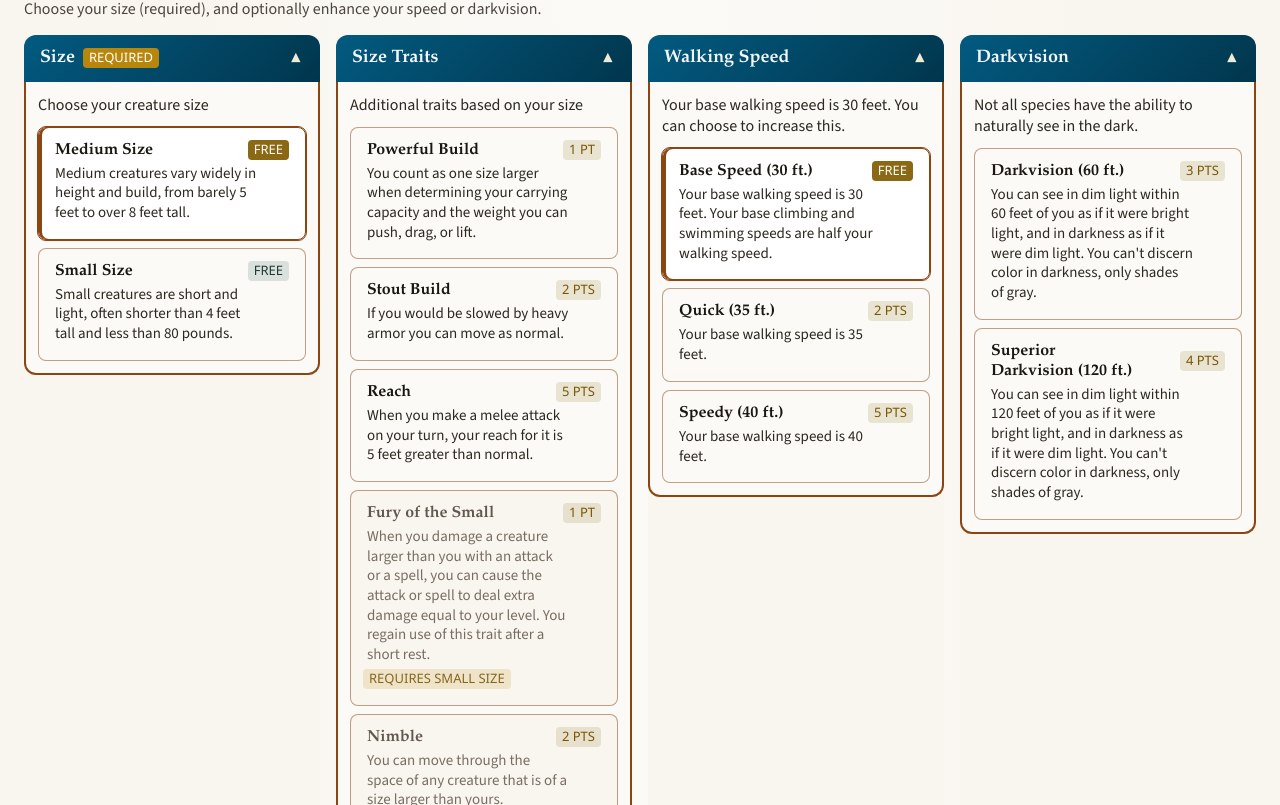
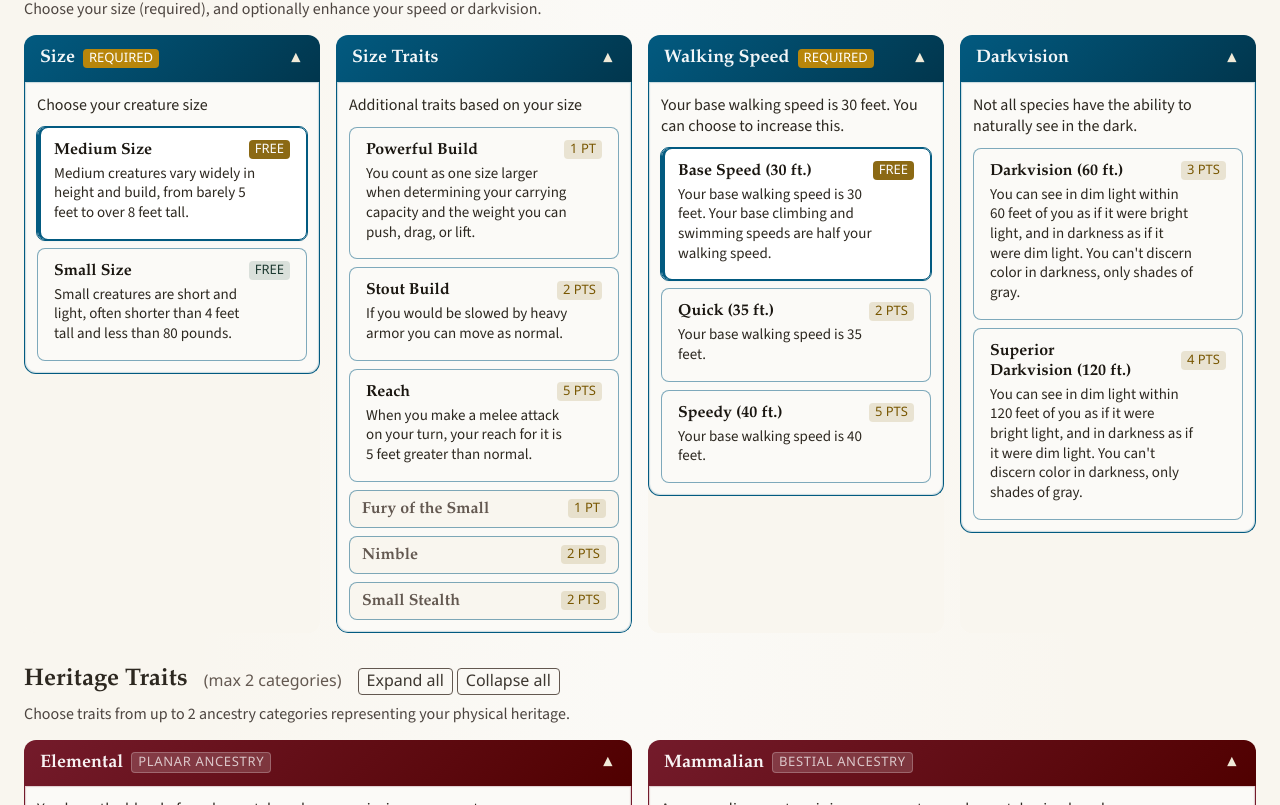
Before and after one commit to jeffwain/5e-ancestry-builder, a React (Vite) app: page / in a window 1280 px wide. Shown: the part 195-1000 px from the top of the page. Built offline with nearby package versions, Linux system fonts and the light colour scheme; a web font is replaced by a local one.

Commit message:
S s s s style updates

```diff
--- a/public/data/traits.json
+++ b/public/data/traits.json
@@ -74,6 +74,7 @@
     "speed": {
       "name": "Walking Speed",
       "description": "Your base walking speed is 30 feet. You can choose to increase this.",
+      "required": true,
       "traits": [
         {
           "id": "speed-base",
--- a/src/App.jsx
+++ b/src/App.jsx
@@ -12,19 +12,26 @@ function AppContent() {
     prebuiltAncestries,
     allTraits,
     defaultTraits,
+    requiredCategories,
     loading,
     error
   } = useTraitData();
 
-  const { setDefaults, setAllTraits, selectedTraits } = useCharacter();
+  const { setDefaults, setAllTraits, setRequiredCategories, selectedTraits } = useCharacter();
   const [showSummary, setShowSummary] = useState(false);
 
-  // Set all traits for lookup when data loads
+  // Set all traits and required categories when data loads
   useEffect(() => {
     if (allTraits && Object.keys(allTraits).length > 0) {
       setAllTraits(allTraits);
     }
   }, [allTraits, setAllTraits]);
+
+  useEffect(() => {
+    if (requiredCategories?.length > 0) {
+      setRequiredCategories(requiredCategories);
+    }
+  }, [requiredCategories, setRequiredCategories]);
 
   // Auto-select default traits when data loads
   useEffect(() => {
--- a/src/components/Layout/Layout.css
+++ b/src/components/Layout/Layout.css
@@ -235,16 +235,20 @@
   margin-bottom: var(--space-8);
 }
 
+.layout .section-header {
+  gap: var(--space-4);
+  margin: 0 0 var(--space-2);
+}
+
 .layout .section-title {
+  align-items: center;
+  color: var(--color-ink-800);
+  display: flex;
   font-family: var(--font-display);
   font-size: var(--text-xl);
   font-weight: 600;
-  color: var(--color-ink-800);
-  display: flex;
-  align-items: center;
   gap: var(--space-2);
-  margin: 0 0 var(--space-2);
-  flex: 1;
+  /* flex: 1; */
 }
 
 .layout .section-header-controls {
--- a/src/components/TraitCard/TraitCard.css
+++ b/src/components/TraitCard/TraitCard.css
@@ -1,7 +1,7 @@
 /* TraitCard component styles */
 .card-trait {
   background: var(--color-parchment-50);
-  border: 0.0625rem solid oklch(from var(--color-heritage) l c h / 0.5);
+  border: 0.0625rem solid oklch(from var(--category-border) l c h / 0.5);
   border-radius: var(--radius-md);
   cursor: pointer;
   display: flex;
@@ -25,26 +25,35 @@
 
 .card-trait.selected {
   background-color: var(--color-card-bg-selected);
-  outline: 0.0625rem solid var(--color-heritage);
-  border-color: var(--color-heritage);
-  box-shadow: var(--shadow-sm), inset 0.1875rem 0 var(--color-heritage);
+  outline: 0.0625rem solid var(--category-border);
+  border-color: var(--category-border);
+  box-shadow: var(--shadow-sm), inset 0.1875rem 0 var(--category-border);
 }
 
 .card-trait.selected:hover,
 .card-trait.selected:focus-visible,
 .card-trait.selected:active {
-  box-shadow: var(--shadow-sm), inset 0.1875rem 0 var(--color-heritage);
+  box-shadow: var(--shadow-sm), inset 0.1875rem 0 var(--category-border);
 }
 
 .card-trait.disabled {
   background: var(--color-parchment-100);
   color: var(--color-ink-500);
-  cursor: not-allowed;
+  cursor: default;
 }
 
 .card-trait.disabled:hover {
   transform: none;
   box-shadow: none;
+}
+
+/* Locked state - selected but can't be deselected (required category) */
+.card-trait.locked {
+  cursor: default;
+}
+
+.card-trait.locked:hover {
+  box-shadow: var(--shadow-sm), inset 0.1875rem 0 var(--category-border);
 }
 
 .card-trait.required:not(:has(.option.selected)) {
--- a/src/components/TraitCard/TraitCard.jsx
+++ b/src/components/TraitCard/TraitCard.jsx
@@ -6,13 +6,16 @@ export function TraitCard({ trait, compact = false }) {
     toggleTrait,
     isTraitSelected,
     canSelectTrait,
+    canDeselectTrait,
     selectedOptions,
     setTraitOption
   } = useCharacter();
 
   const selected = isTraitSelected(trait.id);
   const { canSelect, reason } = canSelectTrait(trait);
+  const { canDeselect, reason: lockedReason } = canDeselectTrait(trait);
   const disabled = !selected && !canSelect;
+  const locked = selected && !canDeselect; // Can't deselect (required category)
   const hasOptions = trait.options && trait.options.length > 0;
   const selectedOptionId = selectedOptions[trait.id];
 
@@ -59,6 +62,7 @@ export function TraitCard({ trait, compact = false }) {
     'card-trait',
     selected && 'selected',
     disabled && 'disabled',
+    locked && 'locked',
     trait.required && 'required',
     hasOptions && 'has-options',
     compact && 'compact'
@@ -84,6 +88,7 @@ export function TraitCard({ trait, compact = false }) {
         role="checkbox"
         aria-checked={selected}
         tabIndex={0}
+        title={trait.description}
       >
         <div className="header">
           <h4 className="flex1 name">
@@ -110,7 +115,7 @@ export function TraitCard({ trait, compact = false }) {
       aria-checked={selected}
       aria-disabled={disabled}
       tabIndex={disabled ? -1 : 0}
-      title={disabled ? reason : undefined}
+      title={disabled ? reason : locked ? lockedReason : undefined}
     >
       <div className="header">
         <h4 className="flex1 name">{trait.name}</h4>
--- a/src/components/TraitCategory/TraitCategory.css
+++ b/src/components/TraitCategory/TraitCategory.css
@@ -1,5 +1,10 @@
 /* TraitCategory component styles */
 .category-trait {
+  --category-border: var(--color-heritage);
+  --category-background-light: var(--color-ink-400);
+  --category-background-dark: var(--color-ink-500);
+  --category-background-light-hover: var(--color-ink-500);
+  --category-background-dark-hover: var(--color-ink-600);
   background: var(--color-parchment-100);
   border-radius: var(--radius-lg);
   overflow: hidden;
@@ -7,11 +12,44 @@
   break-inside: avoid;
 }
 
+/* Culture category styling - use culture colors */
+.category-trait.culture {
+  --category-border: var(--color-culture);
+  --category-background-light: var(--color-green-43);
+  --category-background-dark: var(--color-green-29);
+  --category-background-light-hover: var(--color-green-38);
+  --category-background-dark-hover: var(--color-green-21);
+}
+
+/* Core attribute styling */
+.category-trait.heritage {
+  --category-border: var(--color-red-45);
+  --category-background-light: var(--color-red-45);
+  --category-background-dark: var(--color-red-31);
+  --category-background-light-hover: var(--color-red-31);
+  --category-background-dark-hover: var(--color-red-27);
+}
+
+/* Culture category styling - use culture colors */
 .category-trait.core-attribute {
-  border-color: var(--color-accent);
+  --category-border: var(--color-blue-green-50);
+  --category-background-light: var(--color-blue-green-50);
+  --category-background-dark: var(--color-blue-green-30);
+  --category-background-light-hover: var(--color-blue-green-40);
+  --category-background-dark-hover: var(--color-blue-green-21);
+}
+
+/* Missing required selection warning state */
+.category-trait.missing-required {
+  --category-border: var(--color-warning);
+  --category-background-light: var(--color-warning);
+  --category-background-dark: oklch(from var(--color-warning) calc(l - 0.15) c h);
+  --category-background-light-hover: oklch(from var(--color-warning) calc(l - 0.05) c h);
+  --category-background-dark-hover: oklch(from var(--color-warning) calc(l - 0.2) c h);
 }
 
 .category-trait > .header {
+  background: linear-gradient(135deg, var(--category-background-light) 0%, var(--category-background-dark) 100%);
   width: 100%;
   display: flex;
   align-items: center;
@@ -20,6 +58,12 @@
   border: none;
   cursor: pointer;
   transition: background var(--transition-fast);
+}
+
+.category-trait > .header:hover,
+.category-trait > .header:focus-visible,
+.category-trait > .header:active {
+  background: linear-gradient(135deg, var(--category-background-light-hover) 0%, var(--category-background-dark-hover) 100%);
 }
 
 .category-trait > .header .header-content {
@@ -51,13 +95,21 @@
 
 .trait-category-content {
   background: var(--color-parchment-50);
-  border: 0.125rem solid var(--color-heritage);
+  border: 0.0625rem solid var(--category-border);
+  box-shadow: inset 0 0 1px 0.0625rem oklch(from var(--category-border) l c h / 0.2);
   border-radius: 0 0 var(--radius-lg) var(--radius-lg);
   border-top: none;
   display: flex;
   flex-direction: column;
   gap: var(--space-2);
   padding: var(--space-3);
+}
+
+.category-trait.collapsed .trait-category-content:not(:has(.selected-traits)) {
+  height: 0;
+  padding: 0;
+  outline: none;
+  border: none;
 }
 
 .trait-category-content > .description {
@@ -87,7 +139,8 @@
 .category-trait .empty-state {
   color: var(--color-ink-400);
   font-style: italic;
-  margin-top: 0.375rem;
+  margin-top: var(--space-2);
+  margin-bottom: var(--space-2);
 }
 
 /* Heritage Group styles - subdued container for ancestry categories */
@@ -170,44 +223,5 @@
 }
 
 .at-budget .category-trait:not(:has(.selected)) > .header {
-  background: linear-gradient(135deg, var(--color-ink-400) 0%, var(--color-ink-500) 100%);
+  background: linear-gradient(135deg, var(--category-background-light) 0%, var(--category-background-dark) 100%);
 }
-
-/* Culture category styling - use culture colors */
-.category-trait.culture {
-  border-color: var(--color-green-43);
-}
-
-.category-trait.culture > .header {
-  background: linear-gradient(135deg, var(--color-green-43) 0%, var(--color-green-29) 100%);
-}
-
-.category-trait.culture > .header:hover {
-  background: linear-gradient(135deg, var(--color-green-38) 0%, var(--color-green-21) 100%);
-}
-
-/* Core attribute styling */
-.category-trait.heritage {
-  border-color: var(--color-red-45);
-}
-
-.category-trait.heritage > .header {
-  background: linear-gradient(135deg, var(--color-red-45) 0%, var(--color-red-31) 100%);
-}
-
-.category-trait.heritage > .header:hover {
-  background: linear-gradient(135deg, var(--color-red-31) 0%, var(--color-red-27) 100%);
-}
-
-/* Culture category styling - use culture colors */
-.category-trait.core-attribute {
-  border-color: var(--color-blue-green-43);
-}
-
-.category-trait.core-attribute > .header {
-  background: linear-gradient(135deg, var(--color-blue-green-50) 0%, var(--color-blue-green-30) 100%);
-}
-
-.category-trait.core-attribute > .header:hover {
-  background: linear-gradient(135deg, var(--color-blue-green-40) 0%, var(--color-blue-green-21) 100%);
-}
--- a/src/components/TraitCategory/TraitCategory.jsx
+++ b/src/components/TraitCategory/TraitCategory.jsx
@@ -115,7 +115,7 @@ export function CoreAttributeSection({
   expandSignal // { expanded: boolean, version: number } - triggers batch expand/collapse
 }) {
   const [isExpanded, setIsExpanded] = useState(true);
-  const { selectedTraitIds, selectedSize } = useCharacter();
+  const { selectedTraitIds, selectedSize, warnings } = useCharacter();
   const lastSignalVersion = useRef(expandSignal?.version ?? 0);
 
   // Respond to parent expand/collapse signal (only when version changes)
@@ -130,12 +130,17 @@ export function CoreAttributeSection({
   const selectedTraits = attribute.traits?.filter(t => selectedTraitIds.includes(t.id)) || [];
   const hasSelectedTraits = selectedTraits.length > 0;
 
-  // For sizeTraits section, check if trait's sizeRequirement matches selected size
+  // Check if this category has a required warning (nothing selected from required category)
+  const hasRequiredWarning = attribute.required &&
+    warnings.some(w => w.type === 'required-category' && w.categoryId === attributeId);
+
+  // For sizeTraits section, filter traits based on selected size
   const isSizeTraitsSection = attributeId === 'sizeTraits';
   const shouldShowCompact = (trait) => {
     // Only apply compact logic to sizeTraits section when a size is selected
-    if (isSizeTraitsSection && selectedSize && trait.sizeRequirement) {
-      return trait.sizeRequirement !== selectedSize;
+    if (isSizeTraitsSection && selectedSize && trait.requires?.length) {
+      const sizeReq = trait.requires.find(r => r.startsWith('size-'));
+      return sizeReq && sizeReq !== `size-${selectedSize}`;
     }
     return false;
   };
@@ -143,7 +148,8 @@ export function CoreAttributeSection({
   const categoryClass = [
     'category-trait',
     'core-attribute',
-    !isExpanded && 'collapsed'
+    !isExpanded && 'collapsed',
+    hasRequiredWarning && 'missing-required'
   ].filter(Boolean).join(' ');
 
   return (
--- a/src/contexts/CharacterContext.jsx
+++ b/src/contexts/CharacterContext.jsx
@@ -5,7 +5,8 @@ const initialState = {
   selectedTraits: [],      // Array of full trait objects
   selectedOptions: {},     // Map of trait ID -> selected option ID (for traits with choices)
   loadedPrebuilt: null,    // Track which prebuilt was loaded
-  allTraits: {}            // Trait lookup map for getting names
+  allTraits: {},           // Trait lookup map for getting names
+  requiredCategories: []   // Categories that require at least one trait selected
 };
 
 // Action types
@@ -16,6 +17,7 @@ const ActionTypes = {
   LOAD_PREBUILT: 'LOAD_PREBUILT',
   SET_DEFAULTS: 'SET_DEFAULTS',
   SET_ALL_TRAITS: 'SET_ALL_TRAITS',
+  SET_REQUIRED_CATEGORIES: 'SET_REQUIRED_CATEGORIES',
   RESET: 'RESET'
 };
 
@@ -100,8 +102,19 @@ function characterReducer(state, action) {
       };
     }
 
+    case ActionTypes.SET_REQUIRED_CATEGORIES: {
+      return {
+        ...state,
+        requiredCategories: action.payload
+      };
+    }
+
     case ActionTypes.RESET: {
-      return { ...initialState, allTraits: state.allTraits };
+      return {
+        ...initialState,
+        allTraits: state.allTraits,
+        requiredCategories: state.requiredCategories
+      };
     }
 
     default:
@@ -110,8 +123,22 @@ function characterReducer(state, action) {
 }
 
 // Generate warnings based on current state (soft validation)
-function generateWarnings(selectedTraits, selectedOptions) {
+function generateWarnings(selectedTraits, selectedOptions, requiredCategories) {
   const warnings = [];
+  const selectedTraitIds = selectedTraits.map(t => t.id);
+
+  // Check required categories - must have at least one trait selected
+  for (const reqCat of requiredCategories) {
+    const hasSelection = reqCat.traitIds.some(id => selectedTraitIds.includes(id));
+    if (!hasSelection) {
+      warnings.push({
+        type: 'required-category',
+        severity: 'error',
+        categoryId: reqCat.categoryId,
+        message: `${reqCat.categoryName}: Select one`
+      });
+    }
+  }
 
   // Check for traits that require options but don't have one selected
   const traitsNeedingOptions = selectedTraits.filter(t => t.requiresOption && !selectedOptions[t.id]);
@@ -152,9 +179,6 @@ function generateWarnings(selectedTraits, selectedOptions) {
   );
   const cultureCount = cultureCategories.size;
 
-  // Check if size is selected
-  const hasSize = selectedTraits.some(t => t.id === 'size-medium' || t.id === 'size-small');
-
   // Over 16 points
   if (pointsSpent > 16) {
     warnings.push({
@@ -188,15 +212,6 @@ function generateWarnings(selectedTraits, selectedOptions) {
       type: 'culture-count',
       severity: 'warning',
       message: `You have traits from ${cultureCount} culture categories (2 recommended)`
-    });
-  }
-
-  // No size selected
-  if (!hasSize && selectedTraits.length > 0) {
-    warnings.push({
-      type: 'no-size',
-      severity: 'info',
-      message: 'Select a size (Medium or Small)'
     });
   }
 
@@ -258,8 +273,8 @@ export function CharacterProvider({ children }) {
   }, [state.selectedTraits]);
 
   const warnings = useMemo(() =>
-    generateWarnings(state.selectedTraits, state.selectedOptions),
-    [state.selectedTraits, state.selectedOptions]
+    generateWarnings(state.selectedTraits, state.selectedOptions, state.requiredCategories),
+    [state.selectedTraits, state.selectedOptions, state.requiredCategories]
   );
 
   // Get selected size
@@ -320,13 +335,37 @@ export function CharacterProvider({ children }) {
     dispatch({ type: ActionTypes.DESELECT_TRAIT, payload: traitId });
   }, []);
 
+  // Check if a trait can be deselected (not last in required category)
+  const canDeselectTrait = useCallback((trait) => {
+    // Find if this trait belongs to a required category
+    const reqCat = state.requiredCategories.find(cat =>
+      cat.traitIds.includes(trait.id)
+    );
+    if (!reqCat) return { canDeselect: true, reason: null };
+    // Count how many traits from this required category are currently selected
+    const selectedInCategory = reqCat.traitIds.filter(id =>
+      selectedTraitIds.includes(id)
+    );
+    // Can't deselect if it's the only one selected in a required category
+    if (selectedInCategory.length <= 1) {
+      return {
+        canDeselect: false,
+        reason: `${reqCat.categoryName} requires a selection`
+      };
+    }
+    return { canDeselect: true, reason: null };
+  }, [selectedTraitIds, state.requiredCategories]);
+
   const toggleTrait = useCallback((trait) => {
     if (selectedTraitIds.includes(trait.id)) {
+      // Check if we can deselect
+      const { canDeselect } = canDeselectTrait(trait);
+      if (!canDeselect) return;
       dispatch({ type: ActionTypes.DESELECT_TRAIT, payload: trait.id });
     } else {
       dispatch({ type: ActionTypes.SELECT_TRAIT, payload: trait });
     }
-  }, [selectedTraitIds]);
+  }, [selectedTraitIds, canDeselectTrait]);
 
   const setTraitOption = useCallback((traitId, optionId) => {
     dispatch({
@@ -352,6 +391,10 @@ export function CharacterProvider({ children }) {
 
   const setAllTraits = useCallback((allTraits) => {
     dispatch({ type: ActionTypes.SET_ALL_TRAITS, payload: allTraits });
+  }, []);
+
+  const setRequiredCategories = useCallback((requiredCategories) => {
+    dispatch({ type: ActionTypes.SET_REQUIRED_CATEGORIES, payload: requiredCategories });
   }, []);
 
   // Export character as JSON
@@ -403,11 +446,13 @@ export function CharacterProvider({ children }) {
     loadPrebuilt,
     setDefaults,
     setAllTraits,
+    setRequiredCategories,
     reset,
 
     // Helpers
     isTraitSelected,
     canSelectTrait,
+    canDeselectTrait,
     exportAsJson
   };
 
--- a/src/hooks/useTraitData.js
+++ b/src/hooks/useTraitData.js
@@ -94,6 +94,52 @@ export function useTraitData() {
     return Object.values(allTraits).filter(t => t.default === true);
   }, [allTraits]);
 
+  // Get all required categories (categories with required: true)
+  const requiredCategories = useMemo(() => {
+    if (!data) return [];
+    const required = [];
+    // Check core attributes
+    if (data.coreAttributes) {
+      for (const [catId, category] of Object.entries(data.coreAttributes)) {
+        if (category.required) {
+          required.push({
+            categoryId: catId,
+            categoryName: category.name,
+            type: 'core',
+            traitIds: category.traits?.map(t => t.id) || []
+          });
+        }
+      }
+    }
+    // Check heritage categories
+    if (data.heritage) {
+      for (const [catId, category] of Object.entries(data.heritage)) {
+        if (category.required) {
+          required.push({
+            categoryId: catId,
+            categoryName: category.name,
+            type: 'heritage',
+            traitIds: category.traits?.map(t => t.id) || []
+          });
+        }
+      }
+    }
+    // Check culture categories
+    if (data.culture) {
+      for (const [catId, category] of Object.entries(data.culture)) {
+        if (category.required) {
+          required.push({
+            categoryId: catId,
+            categoryName: category.name,
+            type: 'culture',
+            traitIds: category.traits?.map(t => t.id) || []
+          });
+        }
+      }
+    }
+    return required;
+  }, [data]);
+
   // Get all traits as a flat array (useful for searching)
   const allTraitsArray = useMemo(() => {
     return Object.values(allTraits);
@@ -124,17 +170,6 @@ export function useTraitData() {
         return {
           canSelect: false,
           reason: `Requires ${missingNames}`
-        };
-      }
-    }
-
-    // Check size requirement
-    if (trait.sizeRequirement) {
-      const requiredSizeId = `size-${trait.sizeRequirement}`;
-      if (!selectedTraitIds.includes(requiredSizeId)) {
-        return {
-          canSelect: false,
-          reason: `Requires ${trait.sizeRequirement} size`
         };
       }
     }
@@ -179,6 +214,7 @@ export function useTraitData() {
     allTraits,
     allTraitsArray,
     defaultTraits,
+    requiredCategories,
 
     // Helpers
     canSelectTrait,
--- a/src/styles/components.css
+++ b/src/styles/components.css
@@ -6,11 +6,10 @@
   display: inline-flex;
   align-items: center;
   flex: 0 1 fit-content;
-  padding: 0.0625rem 0.375rem 0.125rem;
+  padding: 0 0.375rem 0.125rem;
   font-family: var(--font-ui);
   font-size: var(--text-xs);
-  font-weight: 400;
-  font-variation-settings: 'wdth' 5;
+  font-weight: 500;
   text-transform: uppercase;
   letter-spacing: 2%;
   border-radius: var(--radius-sm);
@@ -162,3 +161,57 @@
 .pill-wrapper.block {
   display: block;
 }
+
+/* ── Buttons ────────────────────────────── */
+.btn {
+  font-family: var(--font-ui);
+  font-size: var(--text-sm);
+  font-weight: 500;
+  padding: 0.4375rem var(--space-4) 0.5625rem;
+  border-radius: var(--radius-sm);
+  transition: all var(--transition-fast);
+  display: inline-flex;
+  align-items: center;
+  justify-content: center;
+  gap: var(--space-2);
+}
+
+.btn-primary {
+  background-color: var(--color-heritage);
+  color: var(--color-parchment-50);
+  border: 1px solid var(--color-heritage-dark);
+}
+
+.btn-primary:hover {
+  background-color: var(--color-heritage-light);
+}
+
+.btn-secondary {
+  background-color: transparent;
+  color: var(--color-ink-700);
+  border: 1px solid var(--color-ink-500);
+}
+
+.btn-secondary:hover {
+  background-color: var(--color-parchment-200);
+  border-color: var(--color-ink-700);
+}
+
+.btn-small {
+  padding: 0.0625rem var(--space-2) 0.1875rem;
+}
+
+/* ── Form Elements ──────────────────────── */
+select {
+  font-family: var(--font-ui);
+  font-size: var(--text-sm);
+  padding: var(--space-2) var(--space-3);
+  border: 1px solid var(--color-ink-500);
+  border-radius: var(--radius-sm);
+  background-color: var(--color-parchment-50);
+  cursor: pointer;
+}
+
+select:hover {
+  border-color: var(--color-ink-700);
+}
--- a/src/styles/global.css
+++ b/src/styles/global.css
@@ -84,60 +84,6 @@ a:hover {
   color: var(--color-heritage-light);
 }
 
-/* ── Buttons ────────────────────────────── */
-.btn {
-  font-family: var(--font-ui);
-  font-size: var(--text-sm);
-  font-weight: 500;
-  padding: var(--space-2) var(--space-4);
-  border-radius: var(--radius-md);
-  transition: all var(--transition-fast);
-  display: inline-flex;
-  align-items: center;
-  justify-content: center;
-  gap: var(--space-2);
-}
-
-.btn-primary {
-  background-color: var(--color-heritage);
-  color: var(--color-parchment-50);
-  border: 1px solid var(--color-heritage-dark);
-}
-
-.btn-primary:hover {
-  background-color: var(--color-heritage-light);
-}
-
-.btn-secondary {
-  background-color: transparent;
-  color: var(--color-ink-700);
-  border: 1px solid var(--color-ink-500);
-}
-
-.btn-secondary:hover {
-  background-color: var(--color-parchment-200);
-  border-color: var(--color-ink-700);
-}
-
-.btn-small {
-  padding: var(--space-1) var(--space-2);
-}
-
-/* ── Form Elements ──────────────────────── */
-select {
-  font-family: var(--font-ui);
-  font-size: var(--text-sm);
-  padding: var(--space-2) var(--space-3);
-  border: 1px solid var(--color-ink-500);
-  border-radius: var(--radius-sm);
-  background-color: var(--color-parchment-50);
-  cursor: pointer;
-}
-
-select:hover {
-  border-color: var(--color-ink-700);
-}
-
 /* ── Utility Classes ────────────────────── */
 .flex1 {
   flex: 1;
```
